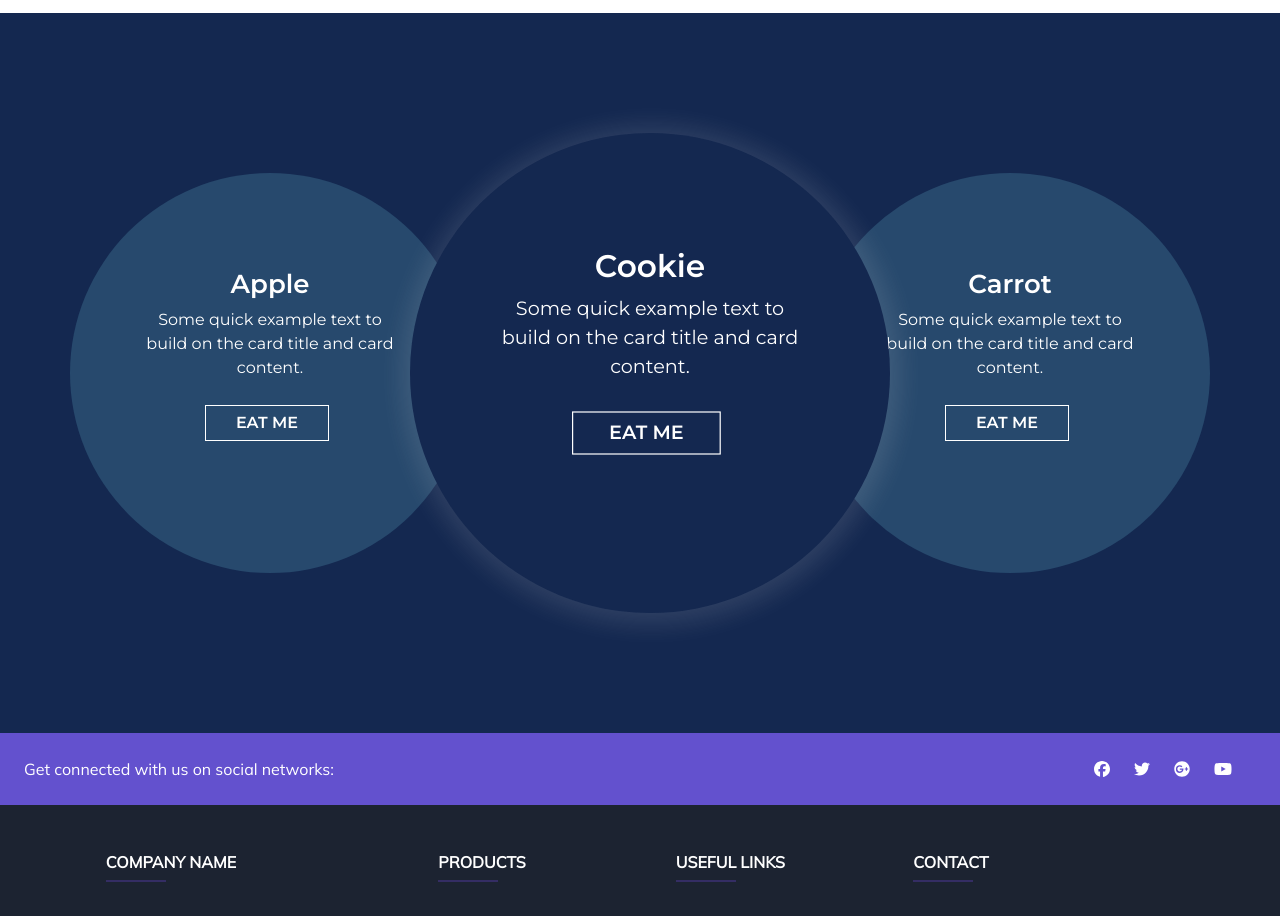
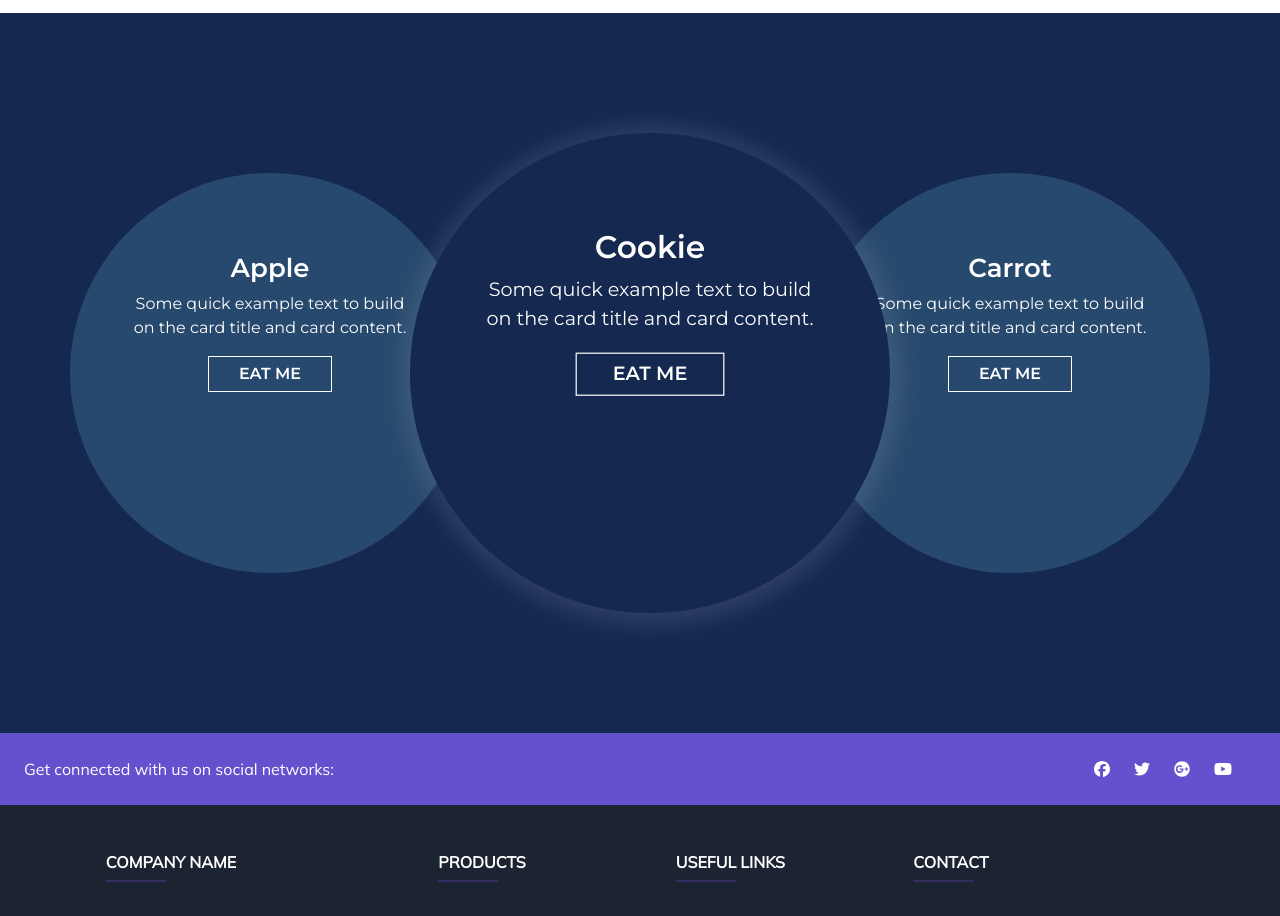
Before and after one commit to subh1416/Mernship, a React (Create React App) app: page / in a window 1280 px wide. Shown: the part 3620-4536 px from the top of the page. Built offline with nearby package versions, Linux system fonts and the light colour scheme; no server answers.

Commit message:
degraded cards styled

```diff
--- a/src/components/cards/Cards.js
+++ b/src/components/cards/Cards.js
@@ -1,48 +1,47 @@
 import React from 'react';
-import './cards.css'
+import './cards.css';
 
 function Cards() {
   return (
     <div>
       <div className="container">
         <div className="row">
-
-      <div className="card card-circle">
-         <div className="card-icon">
+          <div className="custom-card custom-card-circle">
+            <div className="custom-card-icon">
               <i className="fas fa-apple-alt"></i>
             </div>
-         <div className="card-body">
-            <h5 className="card-title">Apple</h5>
-            <p className="card-text">Some quick example text to build on the card title and card content.</p>
-            <button  className="btn btn-primary">Eat me</button>
+            <div className="custom-card-body">
+              <h5 className="custom-card-title">Apple</h5>
+              <p className="custom-card-text">Some quick example text to build on the card title and card content.</p>
+              <button className="custom-btn custom-btn-primary">Eat me</button>
             </div>
           </div>
 
-      <div className="card card-circle">
-         <div className="card-icon">
+          <div className="custom-card custom-card-circle">
+            <div className="custom-card-icon">
               <i className="fas fa-cookie"></i>
             </div>
-         <div className="card-body">
-            <h5 className="card-title">Cookie</h5>
-            <p className="card-text">Some quick example text to build on the card title and card content.</p>
-            <button  className="btn btn-primary">Eat me</button>
+            <div className="custom-card-body">
+              <h5 className="custom-card-title">Cookie</h5>
+              <p className="custom-card-text">Some quick example text to build on the card title and card content.</p>
+              <button className="custom-btn custom-btn-primary">Eat me</button>
             </div>
           </div>
 
-      <div className="card card-circle ">
-         <div className="card-icon">
+          <div className="custom-card custom-card-circle">
+            <div className="custom-card-icon">
               <i className="fas fa-carrot"></i>
             </div>
-         <div className="card-body">
-            <h5 className="card-title">Carrot</h5>
-            <p className="card-text">Some quick example text to build on the card title and card content.</p>
-            <button  className="btn btn-primary">Eat me</button>
+            <div className="custom-card-body">
+              <h5 className="custom-card-title">Carrot</h5>
+              <p className="custom-card-text">Some quick example text to build on the card title and card content.</p>
+              <button className="custom-btn custom-btn-primary">Eat me</button>
             </div>
           </div>
         </div>
       </div>
     </div>
-  )
+  );
 }
 
-export default Cards
+export default Cards;
--- a/src/components/cards/cards.css
+++ b/src/components/cards/cards.css
@@ -1,92 +1,114 @@
 @import url('https://fonts.googleapis.com/css?family=Montserrat:400,600&display=swap');
 
-.card-circle{
-    text-align:center;
-     margin-top:50px;
-     background:#27496D;
-     border:10px solid transparent;
-     color:#fff;
-     Font-family: Montserrat;
-     padding:50px;
-     border-radius:50%;
+.custom-card-circle {
+  text-align: center;
+  margin-top: 50px;
+  background: #27496D;
+  border: 10px solid transparent;
+  color: #fff;
+  font-family: Montserrat;
+  padding: 50px;
+  border-radius: 50%;
 }
- .card-circle .card-title{
-    font-weight:600;
-     font-size:26px;
+
+.custom-card-circle .custom-card-title {
+  font-weight: 600;
+  font-size: 26px;
 }
- .card-circle .card-text{
-    font-weight:400;
+
+.custom-card-circle .custom-card-text {
+  font-weight: 400;
 }
- .card-circle .card-icon i{
-     font-size:60px;
-     display:block;
+
+.custom-card-circle .custom-card-icon i {
+  font-size: 60px;
+  display: block;
 }
- .card-circle:nth-child(2){
-    background:#142850;
+
+.custom-card-circle:nth-child(2) {
+  background: #142850;
 }
- .card-circle .btn{
-    Font-family: Montserrat;
-    background:transparent;
-     border:1px solid #fff;
-     text-transform:uppercase;
-     padding:5px 30px;
-     border-radius:0px;
-     Font-weight:600;
+
+.custom-card-circle .custom-btn {
+  font-family: Montserrat;
+  background: transparent;
+  border: 1px solid #fff;
+  text-transform: uppercase;
+  padding: 5px 30px;
+  border-radius: 0px;
+  font-weight: 600;
+  color: white;
 }
-.card-circle .btn,.card-circle .card-icon i,.card-circle{
+
+.custom-card-circle .custom-btn,
+.custom-card-circle .custom-card-icon i,
+.custom-card-circle {
   transition: all ease-in-out 0.2s;
 }
- .card-circle:hover .btn{
-    background:#00A8CC;
-     color:#fff;
+
+.custom-card-circle:hover .custom-btn {
+  background: #00A8CC;
+  color: #fff;
   border: 1px solid transparent;
 }
- .card-circle .btn:hover{
+
+.custom-card-circle .custom-btn:hover {
   transform: scale(1.1);
 }
- .card-circle:hover{
-    border:10px solid #00A8CC;
+
+.custom-card-circle:hover {
+  border: 10px solid #00A8CC;
 }
- .card-circle:hover i {
+
+.custom-card-circle:hover i {
   text-shadow: 0px -1px 10px #00A8CC;
-    transform:scale(1.2)rotate(20deg);
+  transform: scale(1.2) rotate(20deg);
 }
+
 @media only screen and (min-width: 1200px) {
-     .card-circle:nth-child(3){
-         margin-left:-40px;
-         z-index:0;
+  .custom-card-circle:nth-child(3) {
+    margin-left: -40px;
+    z-index: 0;
   }
-     .card-circle{
-         width:400px;
-         height:400px;
+
+  .custom-card-circle {
+    width: 400px;
+    height: 400px;
   }
-     .card-circle:nth-child(2){
-         margin-left:-20px;
+
+  .custom-card-circle:nth-child(2) {
+    margin-left: -20px;
     box-shadow: 1px 2px 20px 8px rgba(241, 235, 235, 0.12);
     transform: scale(1.2);
-         z-index:1;
+    z-index: 1;
   }
-   .card-circle .card-icon i{
+
+  .custom-card-circle .custom-card-icon i {
     margin-top: 20px;
   }
 }
+
 @media only screen and (min-width: 991px) and (max-width: 1200px) {
-   .card-circle{
-         width:340px;
-         height:340px;
+  .custom-card-circle {
+    width: 340px;
+    height: 340px;
   }
-  .card-circle .card-icon i{
-     font-size:50px;
+
+  .custom-card-circle .custom-card-icon i {
+    font-size: 50px;
   }
-  .card-circle .card-icon i{
+
+  .custom-card-circle .custom-card-icon i {
     margin-top: -25px;
   }
-   .card-circle:nth-child(3){
-         margin-left:-50px;
-         z-index:0;
+
+  .custom-card-circle:nth-child(3) {
+    margin-left: -50px;
+    z-index: 0;
   }
-   .card-circle:nth-child(2){
-         margin-left:-20px;
-         z-index:1;
+
+  .custom-card-circle:nth-child(2) {
+    margin-left: -20px;
+    z-index: 1;
   }
 }
```
Lines whose indentation alone changed are shown as unchanged.
